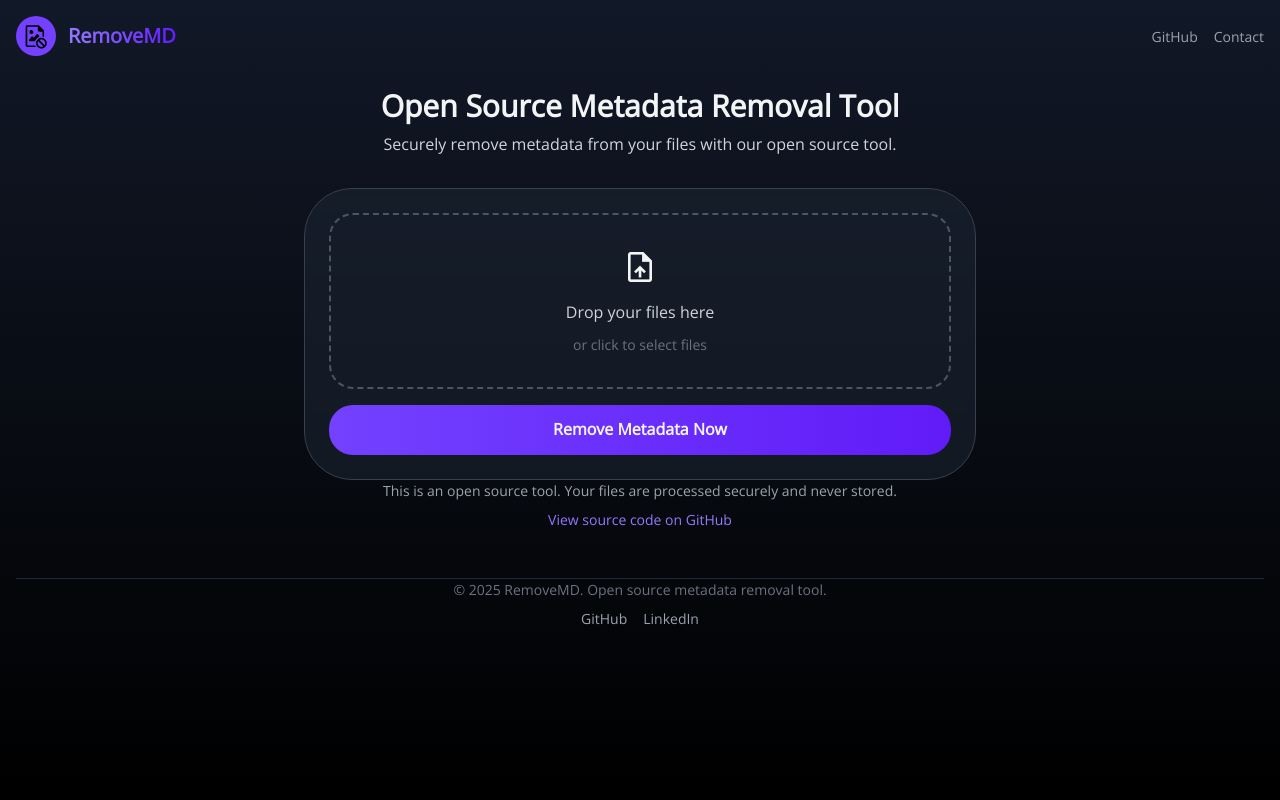
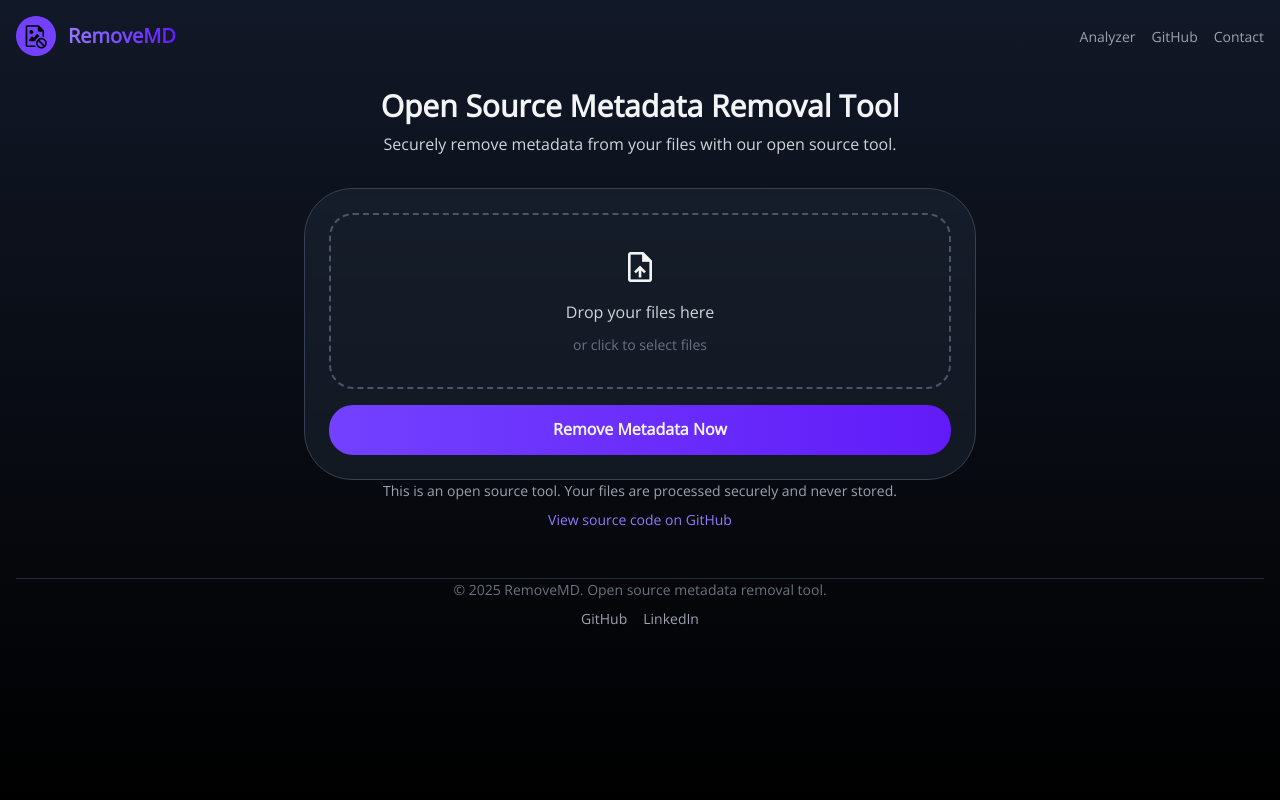
Before and after one commit to Gravyt1/removemd, a Flask app: page / in a window 1280 px wide. Run offline with Flask 3, Linux system fonts and the light colour scheme.

Commit message:
route added to main page

```diff
--- a/app/templates/index.html
+++ b/app/templates/index.html
@@ -25,6 +25,9 @@
               </h1>
             </div>
             <nav class="flex items-center space-x-4">
+              <a href="/analyzer" class="text-gray-400 hover:text-primary-400 transition-colors duration-300 text-sm">
+                Analyzer
+              </a>
               <a href="https://github.com/Gravyt1/removemd" target="_blank" class="text-gray-400 hover:text-primary-400 transition-colors duration-300 text-sm">
                 GitHub
               </a>
```
